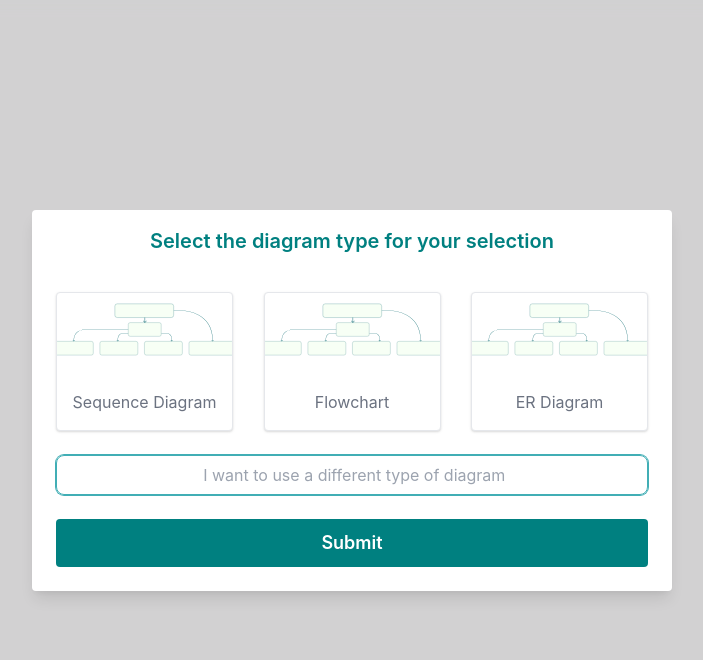
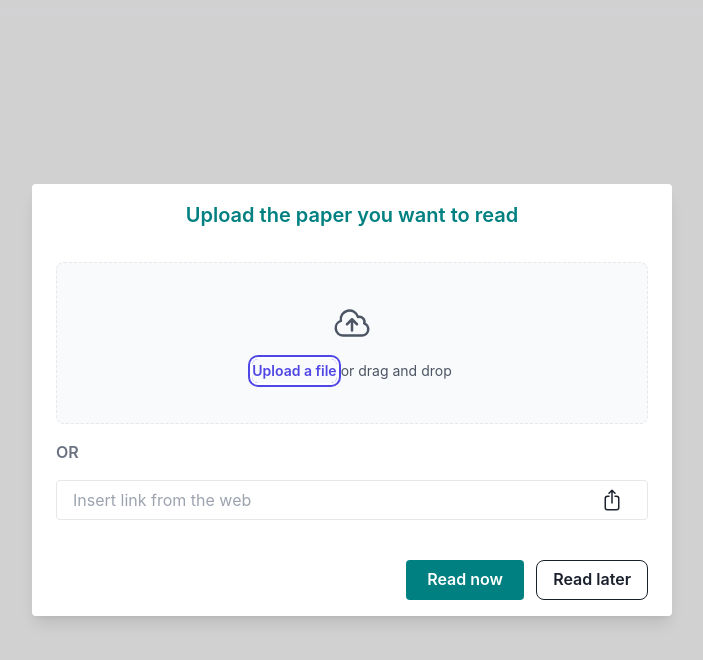
Before and after one commit to mellieho9/Galiscope, a Next.js app: page /protected in a window 1280 px wide. Both pictures are taken after a click on the button "Open Modal". Shown: the top 660 px of the page, without its empty margins (288-991 px from the left). Built offline with nearby package versions, Linux system fonts and the light colour scheme.

Commit message:
fetching should work now

```diff
--- a/app/protected/page.tsx
+++ b/app/protected/page.tsx
@@ -23,7 +23,7 @@ export default async function ProtectedPage() {
     //<DiagramType />
 
     <div className="absolute top-1/2">
-      <DiagramType />
+      <PaperUpload />
     </div>
   );
 }
--- a/components/modals/PaperUpload.tsx
+++ b/components/modals/PaperUpload.tsx
@@ -33,13 +33,10 @@ const PaperUpload = () => {
   const [dragging, setDragging] = useState(false);
   const [isLoading, setIsLoading] = useState(false);
 
-  let [pdfUrl, setPdfUrl] = useState("");
-
-  useEffect(() => {
-    const fetchPdf = async () => {
+  const fetchPdfPaper = async () => {
     setIsLoading(true);
     try {
-        const response = await fetch(pdfUrl);
+      const response = await fetch(paperPdfLink);
       if (!response.ok) {
         throw new Error(`HTTP error! status: ${response.status}`);
       }
@@ -57,11 +54,6 @@ const PaperUpload = () => {
       setIsLoading(false);
     }
   };
-
-    if (paperPdfLink) {
-      fetchPdf();
-    }
-  }, [paperPdfLink]);
 
   const handleDragIn = (e: React.DragEvent<HTMLDivElement>) => {
     e.preventDefault();
@@ -181,10 +173,7 @@ const PaperUpload = () => {
                         variant="ghost"
                         aria-label="Upload link"
                         h="1.75rem"
-                        onClick={(e) => {
-                          console.log(paperPdfLink);
-                          setPdfUrl(paperPdfLink);
-                        }}
+                        onClick={fetchPdfPaper}
                         icon={<ArrowUpOnSquareIcon className="w-6 h-6" />}
                       />
                     </InputRightElement>
```
Lines whose indentation alone changed are shown as unchanged.
